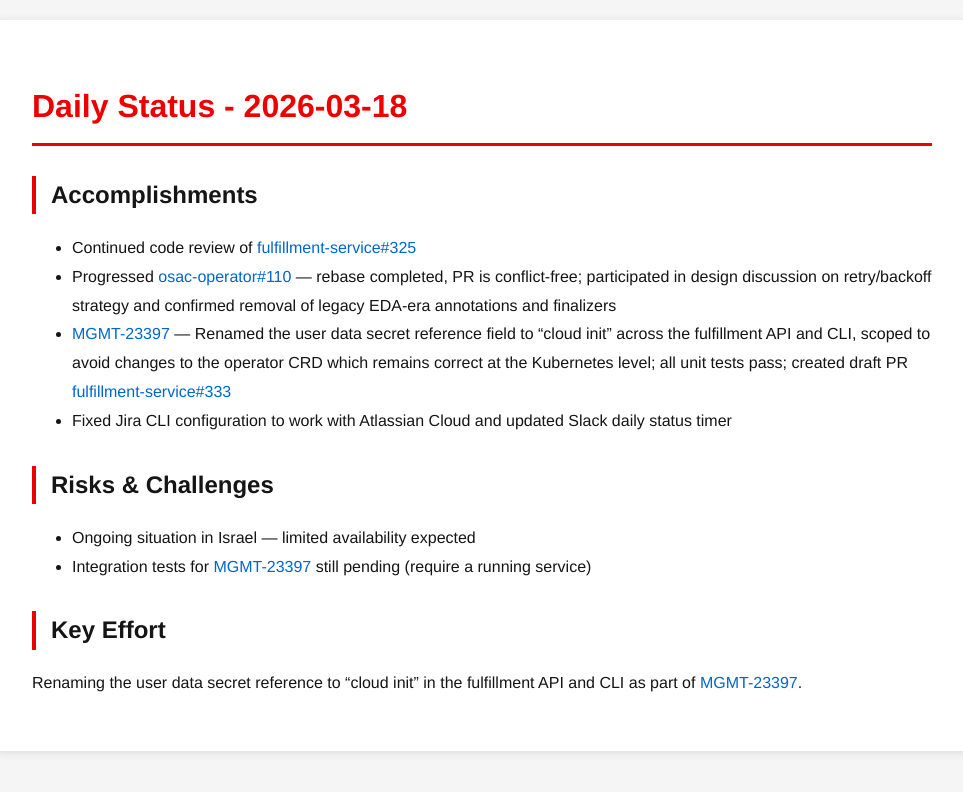
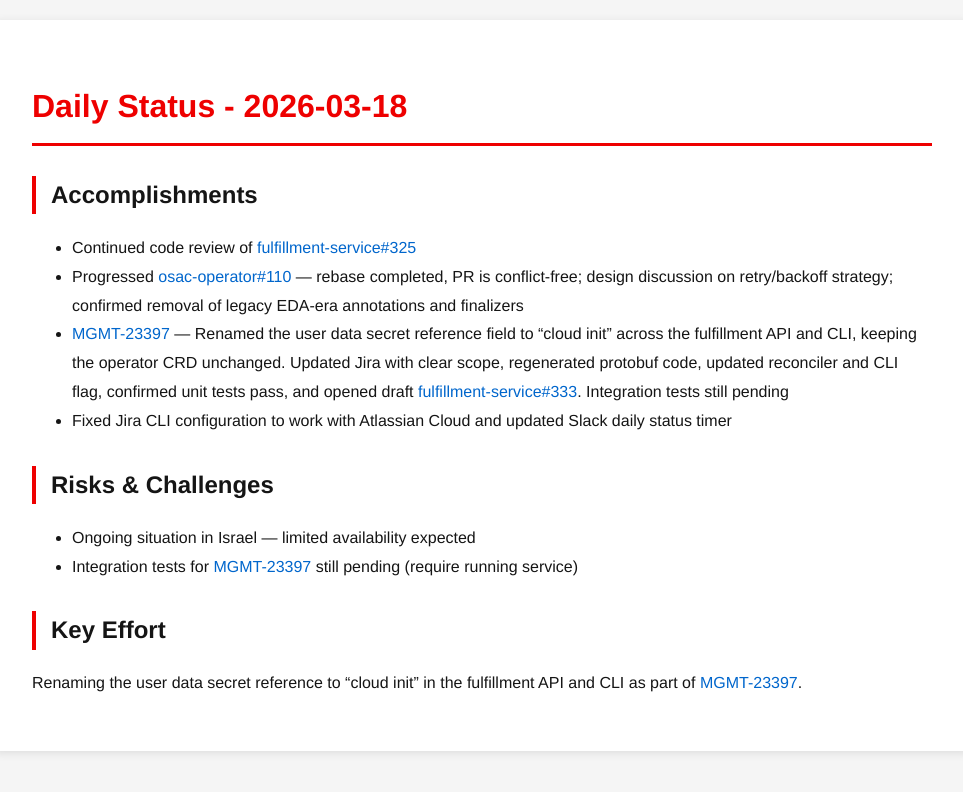
Before and after one commit to tzvatot/daily-status, a Jekyll site: the page built from 2026-03-18.md, in a window 1280 px wide. Shown: the top 792 px of the page, without its empty margins (158-1121 px from the left). Built offline with Jekyll 4.4.1, drawn with Linux system fonts in a browser that asks for light colours.

Commit message:
Daily status update - 2026-03-18

```diff
--- a/2026-03-18.md
+++ b/2026-03-18.md
@@ -8,13 +8,13 @@
 
 ## Accomplishments
 - Continued code review of [fulfillment-service#325](https://github.com/osac-project/fulfillment-service/pull/325)
-- Progressed [osac-operator#110](https://github.com/osac-project/osac-operator/pull/110) — rebase completed, PR is conflict-free; participated in design discussion on retry/backoff strategy and confirmed removal of legacy EDA-era annotations and finalizers
-- [MGMT-23397](https://issues.redhat.com/browse/MGMT-23397) — Renamed the user data secret reference field to "cloud init" across the fulfillment API and CLI, scoped to avoid changes to the operator CRD which remains correct at the Kubernetes level; all unit tests pass; created draft PR [fulfillment-service#333](https://github.com/osac-project/fulfillment-service/pull/333)
+- Progressed [osac-operator#110](https://github.com/osac-project/osac-operator/pull/110) — rebase completed, PR is conflict-free; design discussion on retry/backoff strategy; confirmed removal of legacy EDA-era annotations and finalizers
+- [MGMT-23397](https://issues.redhat.com/browse/MGMT-23397) — Renamed the user data secret reference field to "cloud init" across the fulfillment API and CLI, keeping the operator CRD unchanged. Updated Jira with clear scope, regenerated protobuf code, updated reconciler and CLI flag, confirmed unit tests pass, and opened draft [fulfillment-service#333](https://github.com/osac-project/fulfillment-service/pull/333). Integration tests still pending
 - Fixed Jira CLI configuration to work with Atlassian Cloud and updated Slack daily status timer
 
 ## Risks & Challenges
 - Ongoing situation in Israel — limited availability expected
-- Integration tests for [MGMT-23397](https://issues.redhat.com/browse/MGMT-23397) still pending (require a running service)
+- Integration tests for [MGMT-23397](https://issues.redhat.com/browse/MGMT-23397) still pending (require running service)
 
 ## Key Effort
 Renaming the user data secret reference to "cloud init" in the fulfillment API and CLI as part of [MGMT-23397](https://issues.redhat.com/browse/MGMT-23397).
```
